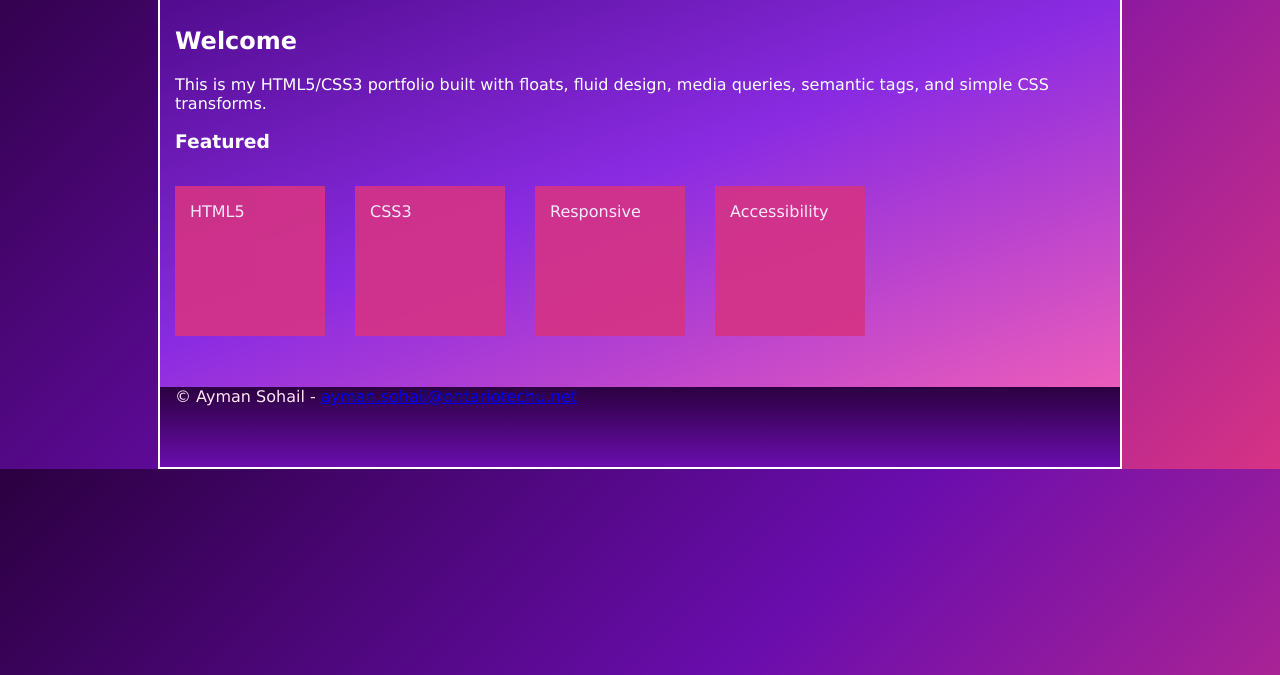
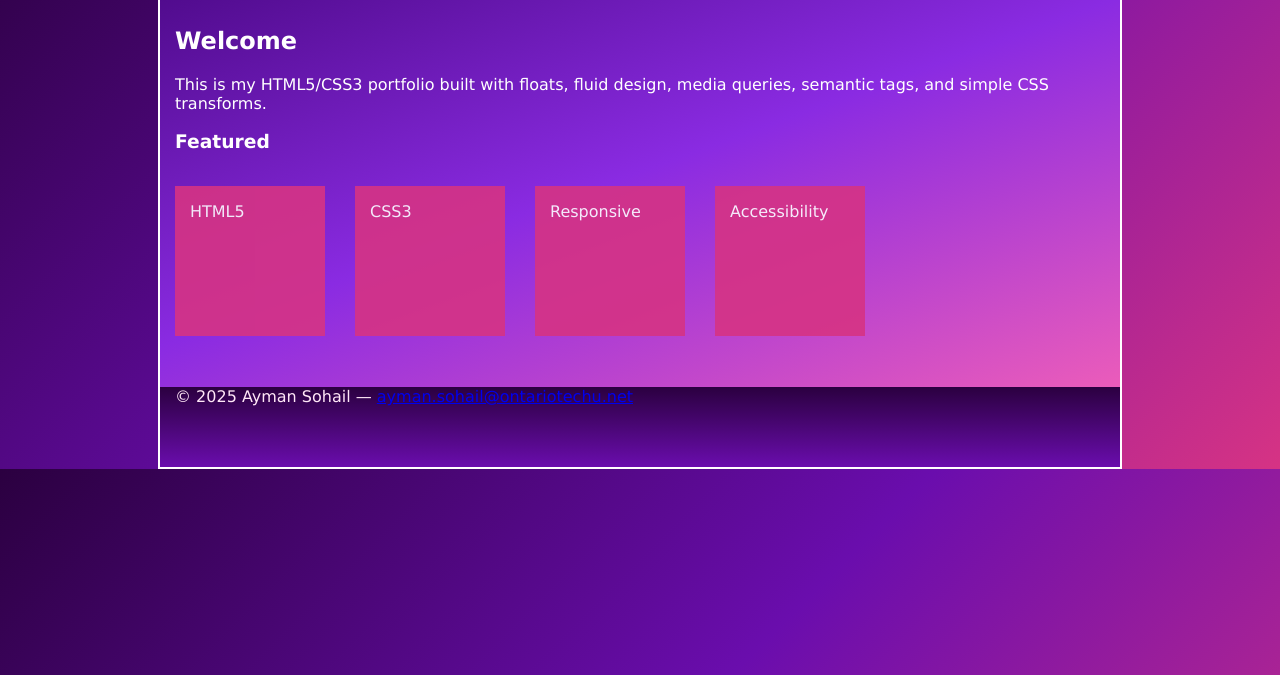
Before and after one commit to Ayman-ss/Portfolio-Assignment-1, a plain HTML site: page index.html in a window 1280 px wide. Shown: the part 125-800 px from the top of the page. Drawn offline with Linux system fonts and the light colour scheme.

Commit message:
Updated index.html line 100 again.

```diff
--- a/index.html
+++ b/index.html
@@ -97,7 +97,7 @@
 
     <footer>
     <!--contains copyright  or contact infrormation-->
-    <p>&copy; <span id="year"></span> Ayman Sohail - <a href="ayman.sohail@ontariotechu.net">ayman.sohail@ontariotechu.net</a></p>
+    <p>&copy; <span id="year">2025</span> Ayman Sohail — <a href="ayman.sohail@ontariotechu.net">ayman.sohail@ontariotechu.net</a></p>
 
 
     </footer>
```
